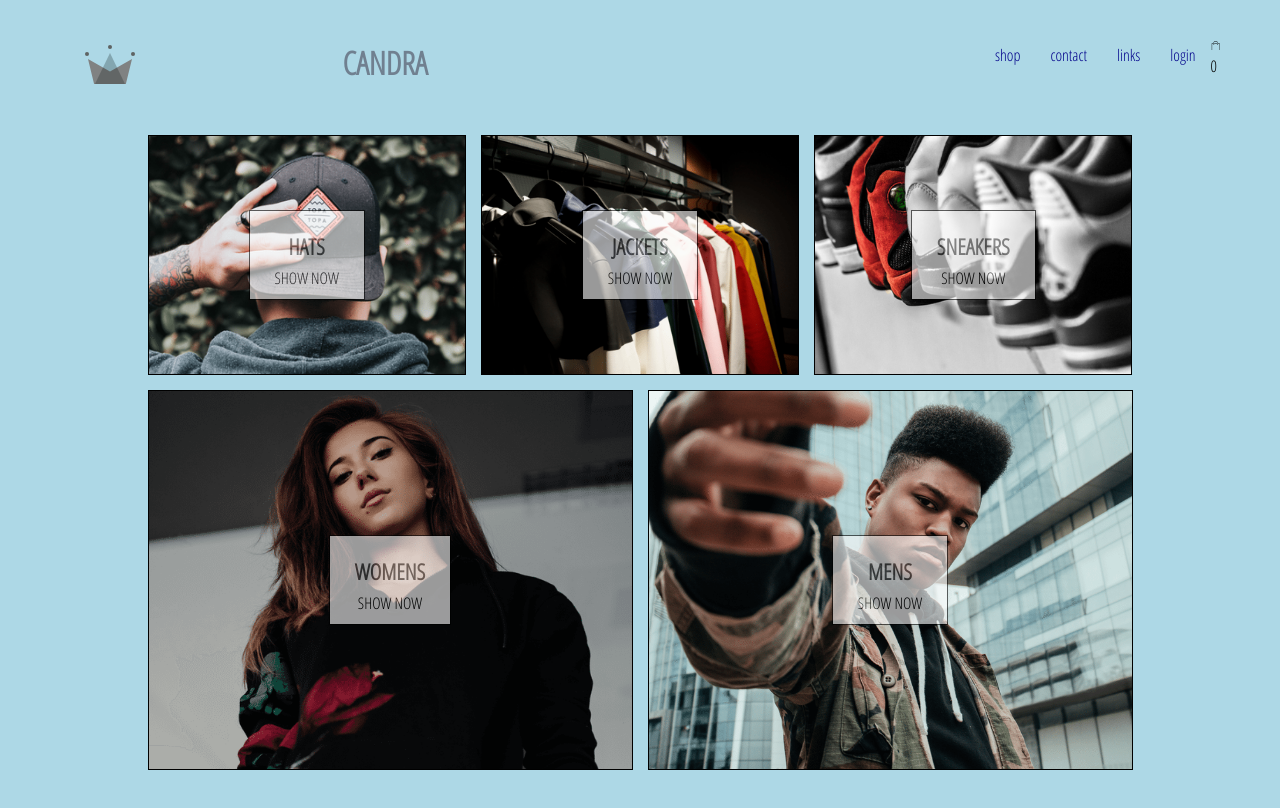
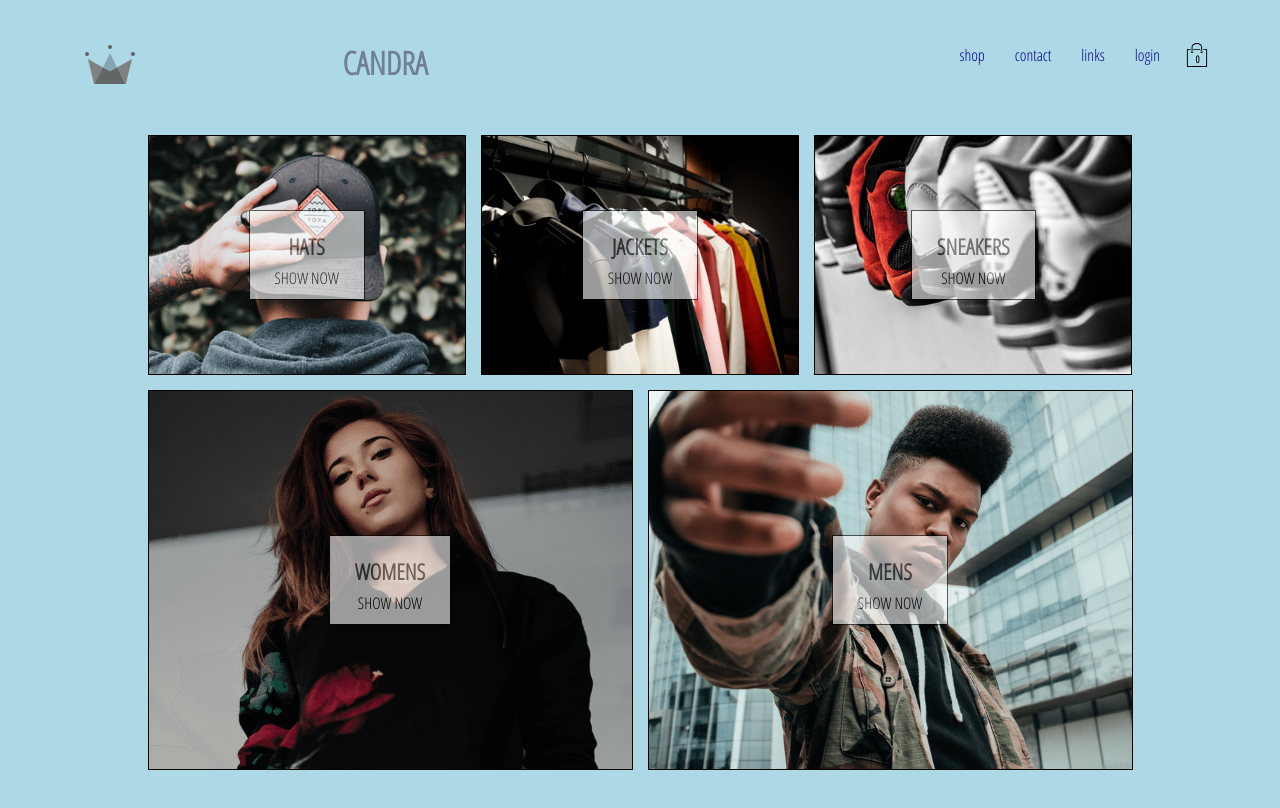
Before and after one commit to amriikk/CandraLtd, a React (Create React App) app: page / in a window 1280 px wide. Shown: the top 808 px of the page. Built offline with nearby package versions, Linux system fonts and the light colour scheme; no server answers.

Commit message:
edit scss file for Shopping Cart component

```diff
--- a/src/components/Cart-Icon/Cart-Icon.scss
+++ b/src/components/Cart-Icon/Cart-Icon.scss
@@ -0,0 +1,21 @@
+.cart-icon {
+  width: 45px;
+  height: 45px;
+  position: relative;
+  display: flex;
+  align-items: center;
+  justify-content: center;
+  cursor: pointer;
+
+  .shopping-icon {
+    width: 24px;
+    height: 24px;
+  }
+
+  .item-count {
+    position: absolute;
+    font-size: 10px;
+    font-weight: bold;
+    bottom: 12px;
+  }
+}
```
